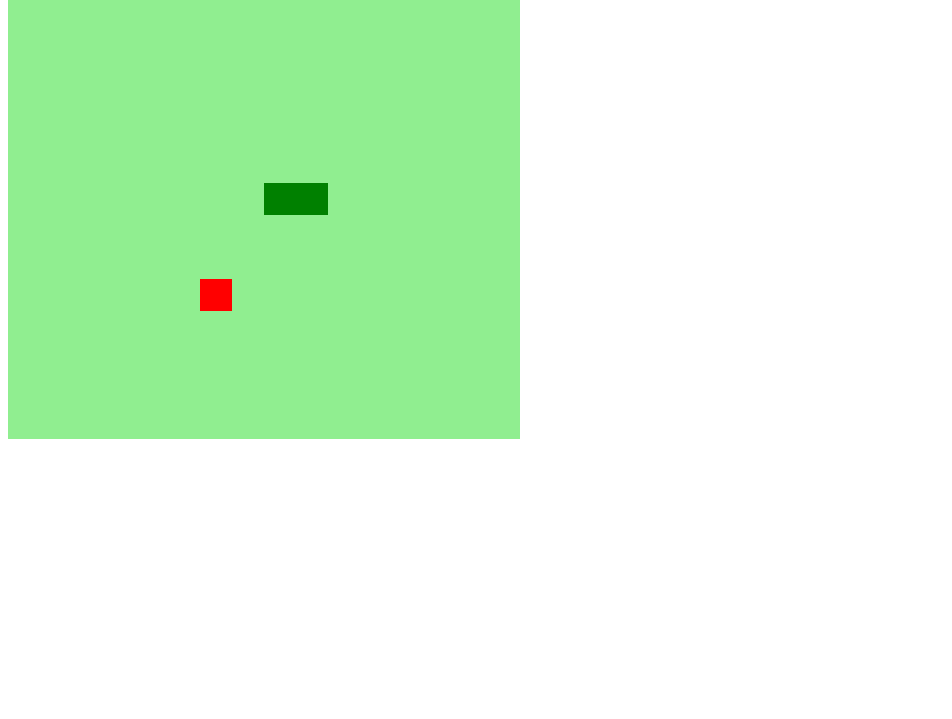
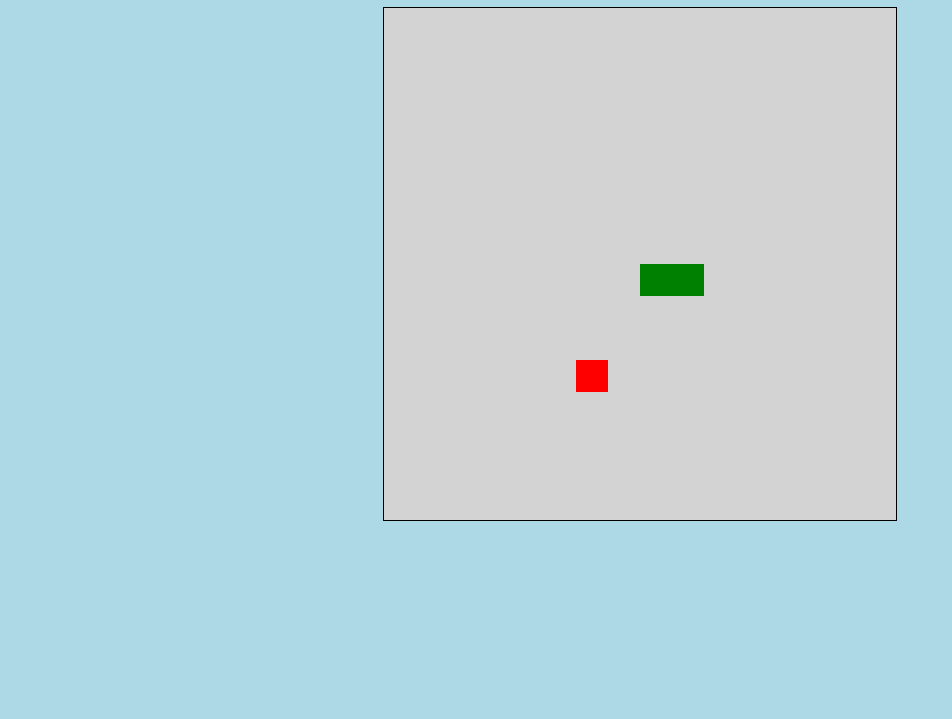
Before and after one commit to Burntroll/Snake-Game, a plain HTML site: page index.html in a window 1280 px wide. Shown: the part 81-800 px from the top of the page, without its empty margins (0-952 px from the left). Drawn offline with Linux system fonts and the light colour scheme.

Commit message:
Estilização do jogo

```diff
--- a/css/style.css
+++ b/css/style.css
@@ -0,0 +1,13 @@
+body {
+    background-color: lightblue;
+    height: 95vh;
+    width: 95;
+    display: flex;
+    align-content: center;
+    align-items: center;
+    flex-direction: column;
+}
+
+canvas {
+    border: 1px black solid;
+}
--- a/index.html
+++ b/index.html
@@ -9,6 +9,7 @@
     <title>Snake Game</title>
 </head>
 <body>
+    <h1>SNAKE GAME</h1>
     <canvas id="snake" width="512" height="512"></canvas>
 </body>
 </html>
--- a/js/script.js
+++ b/js/script.js
@@ -14,7 +14,7 @@ let food = {
 }
 
 function criarBG() {
-    context.fillStyle = "lightgreen";
+    context.fillStyle = "lightgray";
     context.fillRect(0, 0, 16 * box, 16 * box);
 }
 
@@ -46,6 +46,13 @@ function iniciarJogo() {
     if (snake[0].y > 15 * box && direction == "down") snake[0].y = 0;
     if (snake[0].y < 0 && direction == "up") snake[0].y = 16 * box;
 
+    for (i = 1; i < snake.length; i++) {
+        if (snake[0].x == snake[i].x && snake[0].y == snake[i].y) {
+            clearInterval(jogo);
+            alert("Game Over!")
+        }
+    }
+
     criarBG();
     criarCobrinha();
     drawFood();
```
